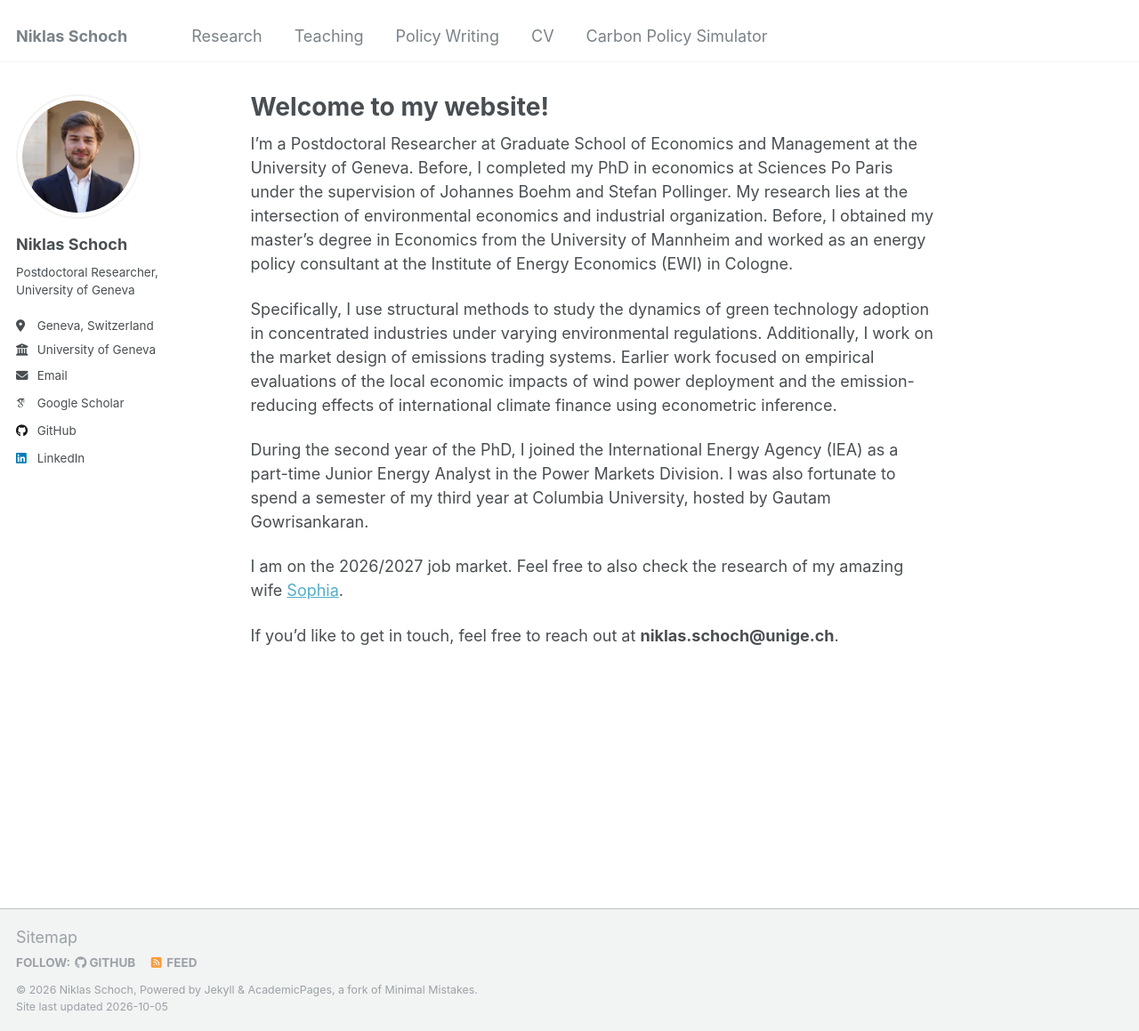
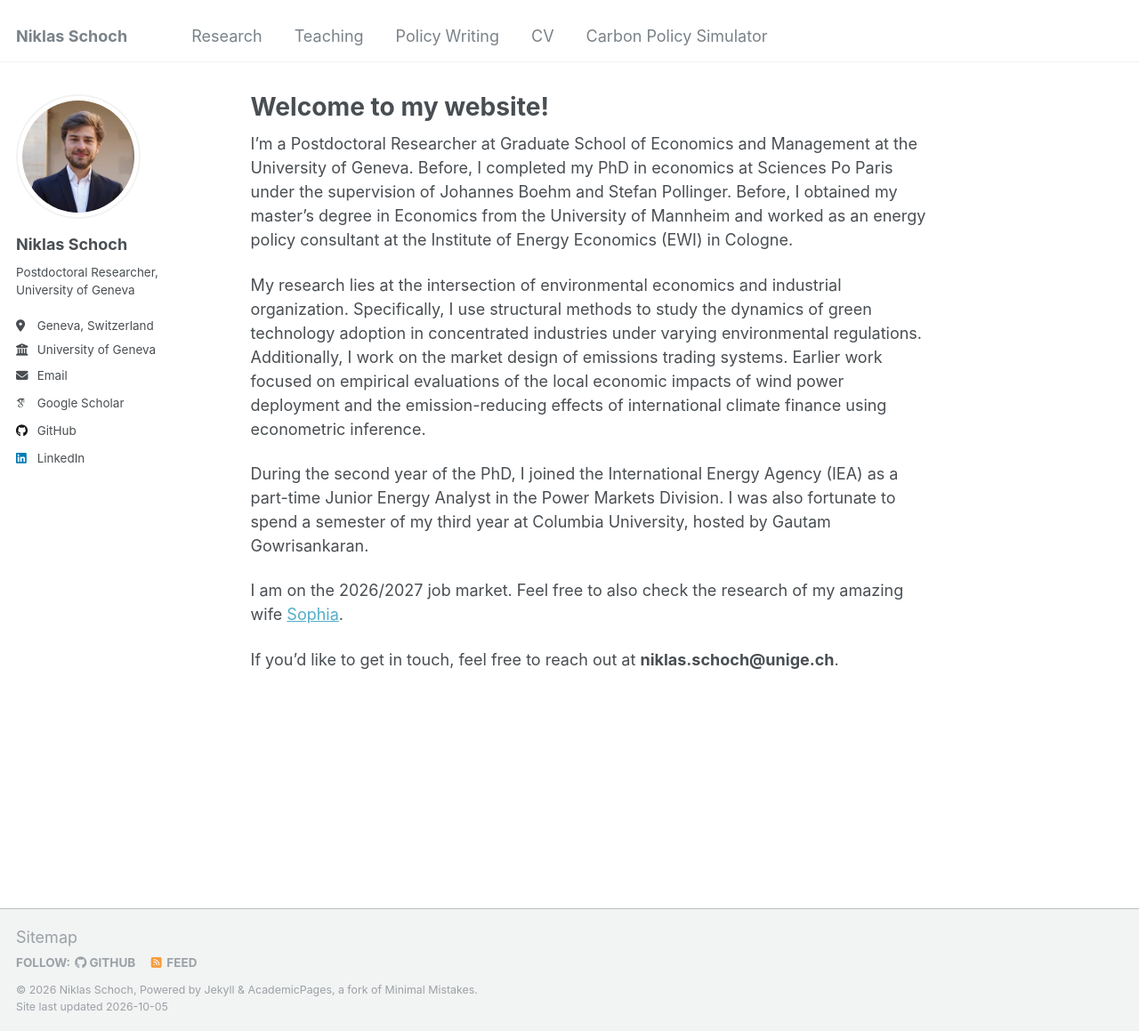
Before and after one commit to niklasschoch/niklasschoch.github.io, a Jekyll site: the page built from _pages/about.md, in a window 1280 px wide and 1159 px high. Shown: the whole window at 89% size. Built offline with Jekyll 4.4.1, drawn with Linux system fonts in a browser that asks for light colours; some web fonts are replaced.

```diff
--- a/_pages/about.md
+++ b/_pages/about.md
@@ -7,9 +7,9 @@ redirect_from:
   - /about.html
 ---
 
-I’m a Postdoctoral Researcher at Graduate School of Economics and Management at the University of Geneva. Before, I completed my PhD in economics at Sciences Po Paris under the supervision of Johannes Boehm and Stefan Pollinger. My research lies at the intersection of environmental economics and industrial organization. Before, I obtained my master's degree in Economics from the University of Mannheim and worked as an energy policy consultant at the Institute of Energy Economics (EWI) in Cologne.
+I’m a Postdoctoral Researcher at Graduate School of Economics and Management at the University of Geneva. Before, I completed my PhD in economics at Sciences Po Paris under the supervision of Johannes Boehm and Stefan Pollinger. Before, I obtained my master's degree in Economics from the University of Mannheim and worked as an energy policy consultant at the Institute of Energy Economics (EWI) in Cologne.
 
-Specifically, I use structural methods to study the dynamics of green technology adoption in concentrated industries under varying environmental regulations. Additionally, I work on the market design of emissions trading systems. Earlier work focused on empirical evaluations of the local economic impacts of wind power deployment and the emission-reducing effects of international climate finance using econometric inference.
+My research lies at the intersection of environmental economics and industrial organization. Specifically, I use structural methods to study the dynamics of green technology adoption in concentrated industries under varying environmental regulations. Additionally, I work on the market design of emissions trading systems. Earlier work focused on empirical evaluations of the local economic impacts of wind power deployment and the emission-reducing effects of international climate finance using econometric inference.
 
 During the second year of the PhD, I joined the International Energy Agency (IEA) as a part-time Junior Energy Analyst in the Power Markets Division. I was also fortunate to spend a semester of my third year at Columbia University, hosted by Gautam Gowrisankaran.
 
```
